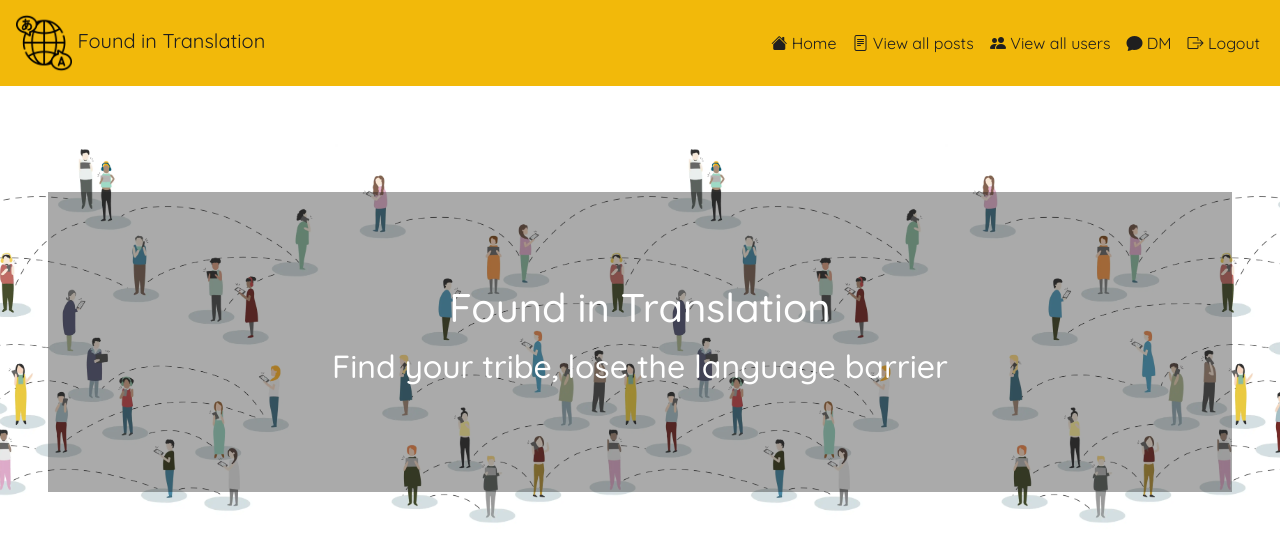
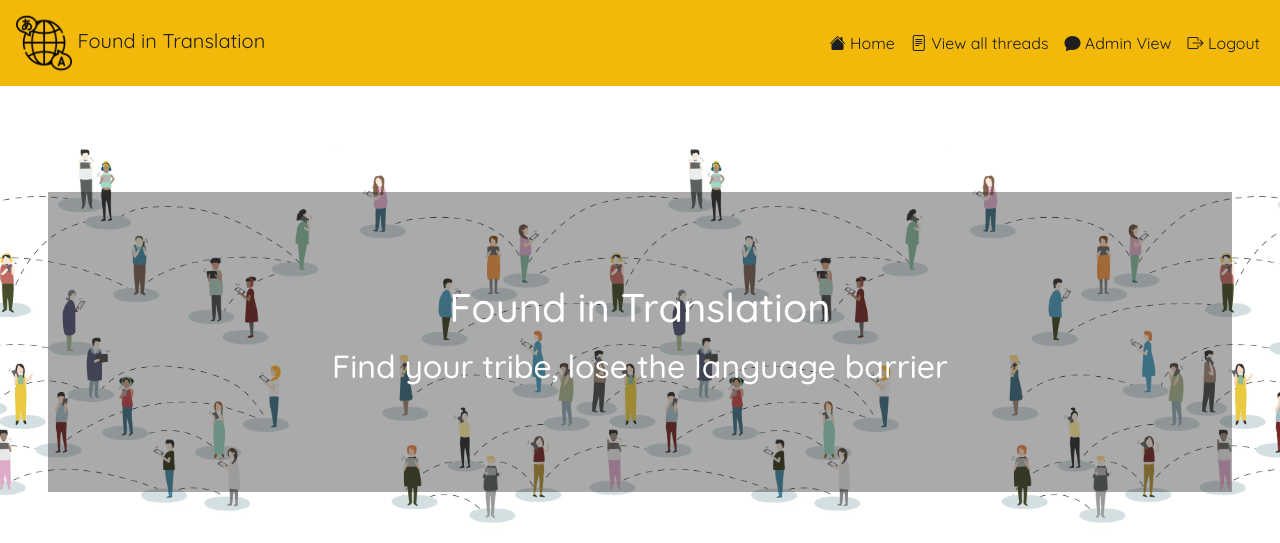
Before and after one commit to andrewdempsey2018/Found-In-Translation, a Flask app: page / in a window 1280 px wide. Shown: the top 543 px of the page. Run offline with Flask 2, Linux system fonts and the light colour scheme; data that the repository does not hold is empty; some libraries are stand-ins or nearby versions.

Commit message:
Fix(base.html): navbar links

```diff
--- a/templates/base.html
+++ b/templates/base.html
@@ -98,21 +98,15 @@
                             href="{{ url_for('get_all_threads') }}">
                             <i class="bi bi-file-text"
                                 aria-label="View all posts"></i>
-                            View all posts</a>
-                    </li>
-                    <li class="nav-item">
-                        <a class="nav-link" href="">
-                            <i class="bi bi-people-fill"
-                                aria-label="View all users"></i>
-                            View all users</a>
+                            View all threads</a>
                     </li>
 
                     {% if user.username != 'guest' %}
                     <li class="nav-item">
-                        <a class="nav-link" href="">
+                        <a class="nav-link" href="{{ url_for('admin_posts') }}">
                             <i class="bi bi-chat-fill"
-                                aria-label="Direct message"></i>
-                            DM</a>
+                                aria-label="Admin Posts"></i>
+                            Admin View</a>
                     </li>
                     <li class="nav-item">
                         <a class="nav-link" href="{{ url_for('logout') }}">
@@ -131,7 +125,7 @@
     <div class="messages text-center">
         {% with messages = get_flashed_messages() %}
         {% for message in messages %}
-        <p>{{ message }}</p>
+        <div class="fs-4">{{ message }}</div>
         {% endfor %}
         {% endwith %}
     </div>
```
